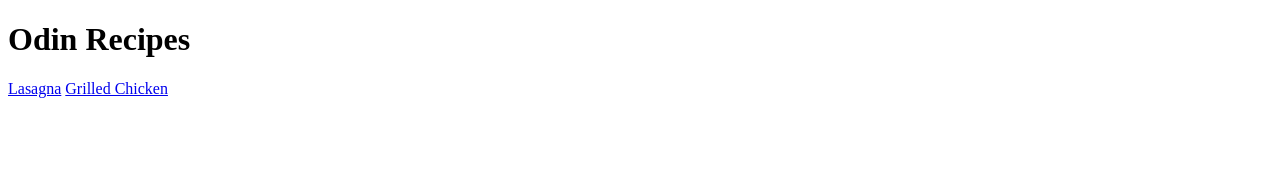
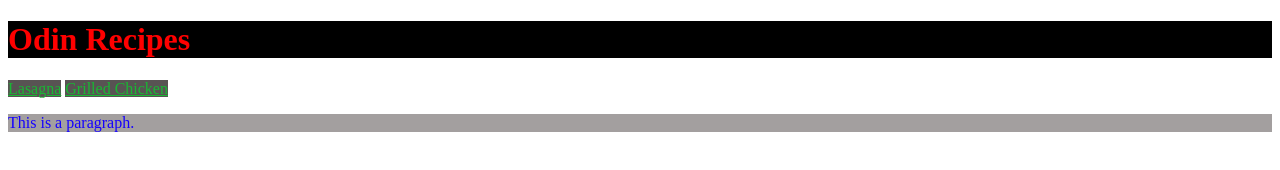
Before and after one commit to madekunle93/odin-recipes, a plain HTML site: page index.html in a window 1280 px wide. Drawn offline with Linux system fonts and the light colour scheme.

Commit message:
add style sheet and delete misnamed index file
This was a good way to demonstrate what i've learned about CSS so far.

```diff
--- a/index.html
+++ b/index.html
@@ -4,11 +4,14 @@
     <meta charset="UTF-8">
     <meta name="viewport" content="width=device-width, initial-scale=1.0">
     <title>Odin Recipes</title>
+    <link rel="stylesheet" href="styles.css">
 </head>
 <body>
     <h1>Odin Recipes</h1>
 
     <a href="recipes/lasagna.html">Lasagna</a>
     <a href="recipes/grilled-chicken.html">Grilled Chicken</a>
+
+    <p>This is a paragraph.</p>
 </body>
 </html>
--- /dev/null
+++ b/styles.css
@@ -0,0 +1,20 @@
+
+div {
+    color: white;
+    background-color: black;
+  }
+
+  h1 {
+    color: red;
+    background-color: black;
+  }
+
+  a {
+    color: rgb(24, 184, 51);
+    background-color: rgb(88, 83, 83);
+  }
+
+  p {
+    color: rgb(21, 0, 255);
+    background-color: rgb(163, 159, 159);
+  }
```
Also changed, not shown: intex.html (deleted).
